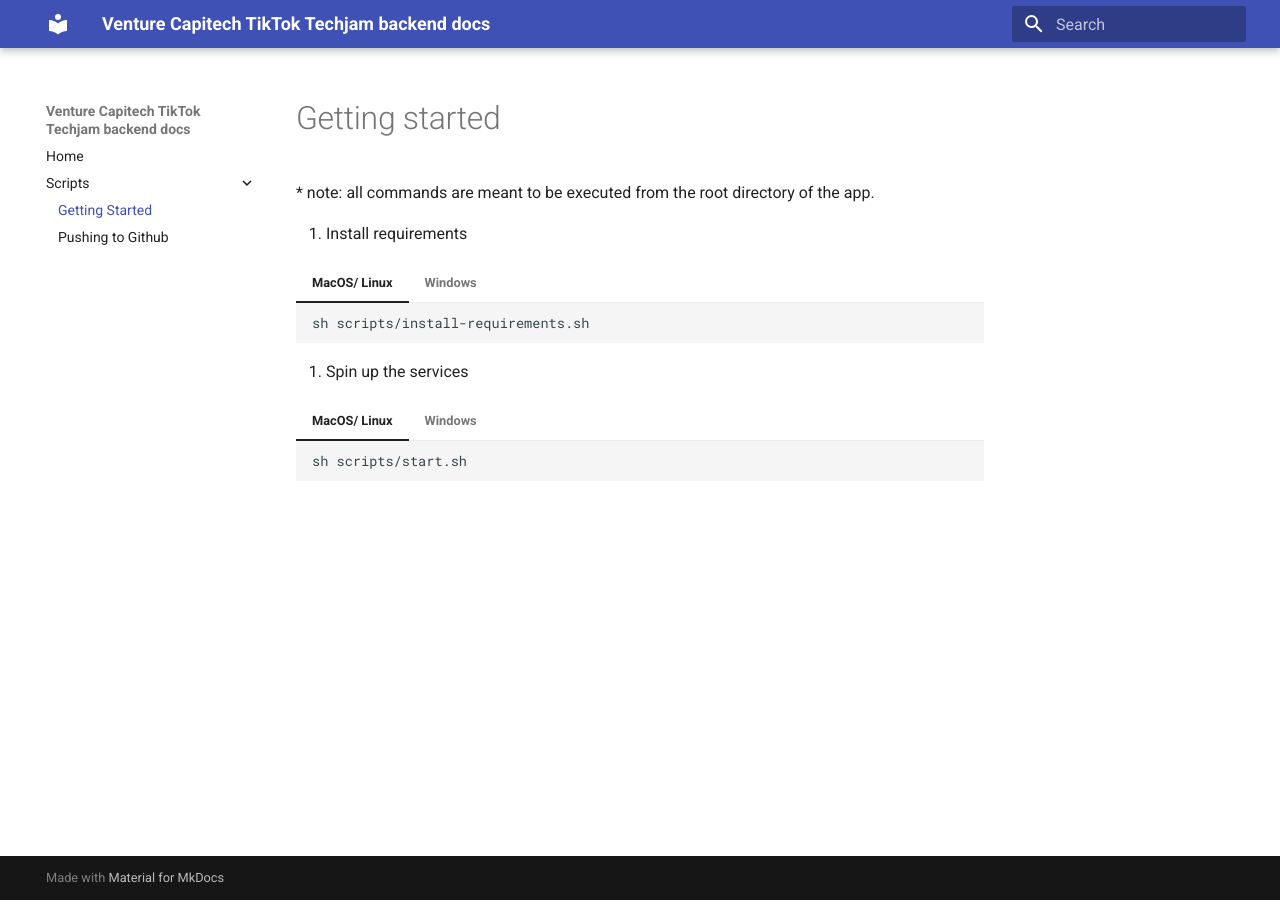
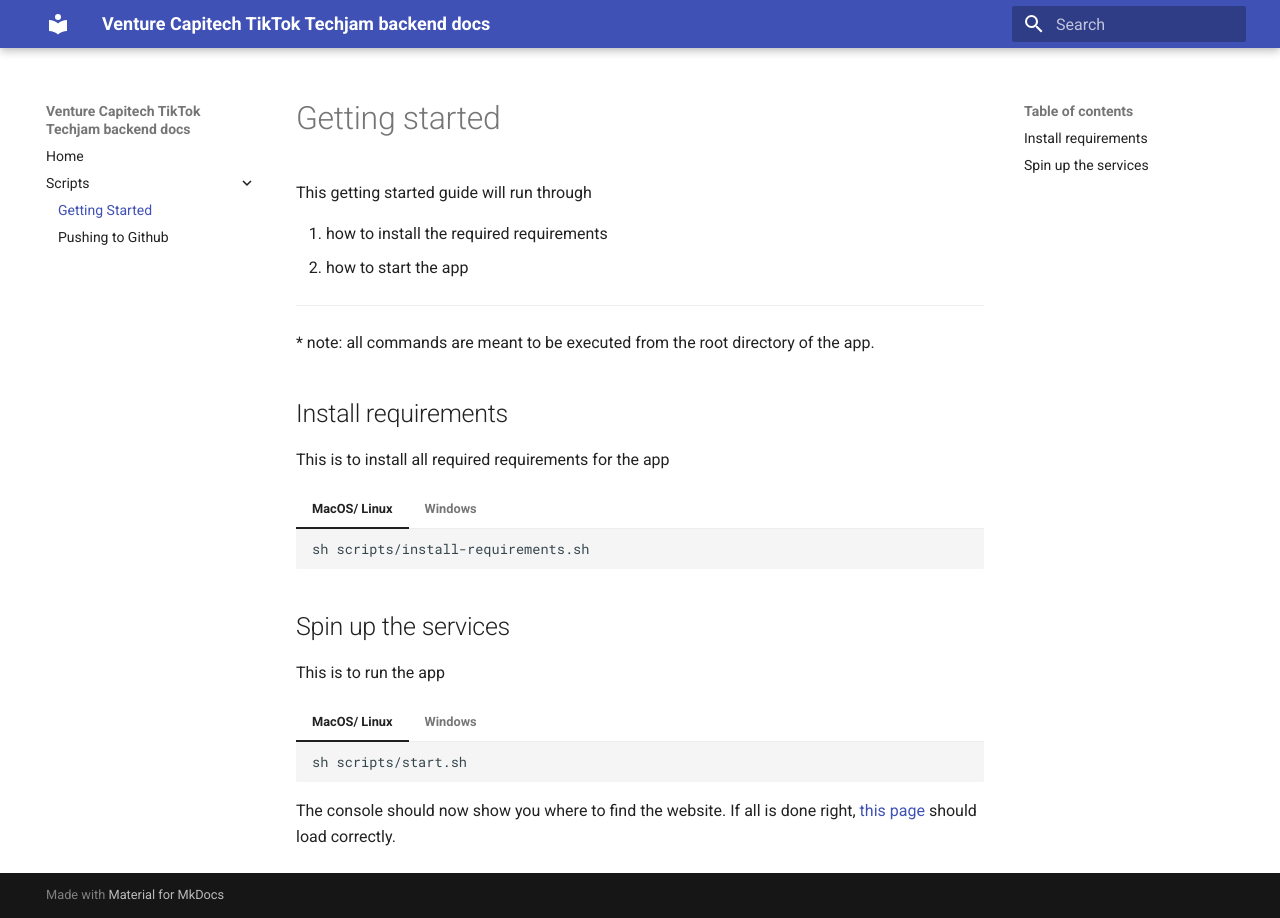
Before and after one commit to venture-capitech/backend, an MkDocs documentation site: the page built from docs/scripts/getting-started.md, in a window 1280 px wide. Built offline with MkDocs 1.6.1 and Material for MkDocs 9.7.7, drawn with Linux system fonts in a browser that asks for light colours.

Commit message:
automated commit

````diff
--- a/docs/scripts/getting-started.md
+++ b/docs/scripts/getting-started.md
@@ -1,8 +1,17 @@
 # Getting started
+
+This getting started guide will run through
+
+1. how to install the required requirements
+2. how to start the app
+
+<hr>
 
 \* note: all commands are meant to be executed from the root directory of the app.
 
-1. Install requirements
+## Install requirements
+
+This is to install all required requirements for the app
 
 === "MacOS/ Linux"
     ``` bash
@@ -14,7 +23,10 @@
     todo
     ```
 
-2. Spin up the services
+
+## Spin up the services
+
+This is to run the app
 
 === "MacOS/ Linux"
     ``` bash
@@ -25,3 +37,5 @@
     ``` bash
     todo
     ```
+
+The console should now show you where to find the website. If all is done right, [this page](http://127.0.0.1:8000) should load correctly.
--- a/mkdocs.yml
+++ b/mkdocs.yml
@@ -3,8 +3,6 @@
 
 theme:
   name: material
-  features:
-    - content.tabs.link
 
 markdown_extensions:
   - pymdownx.superfences
````
Also changed, not shown: docs/scripts/push-to-github.md (+2 -0 lines).
